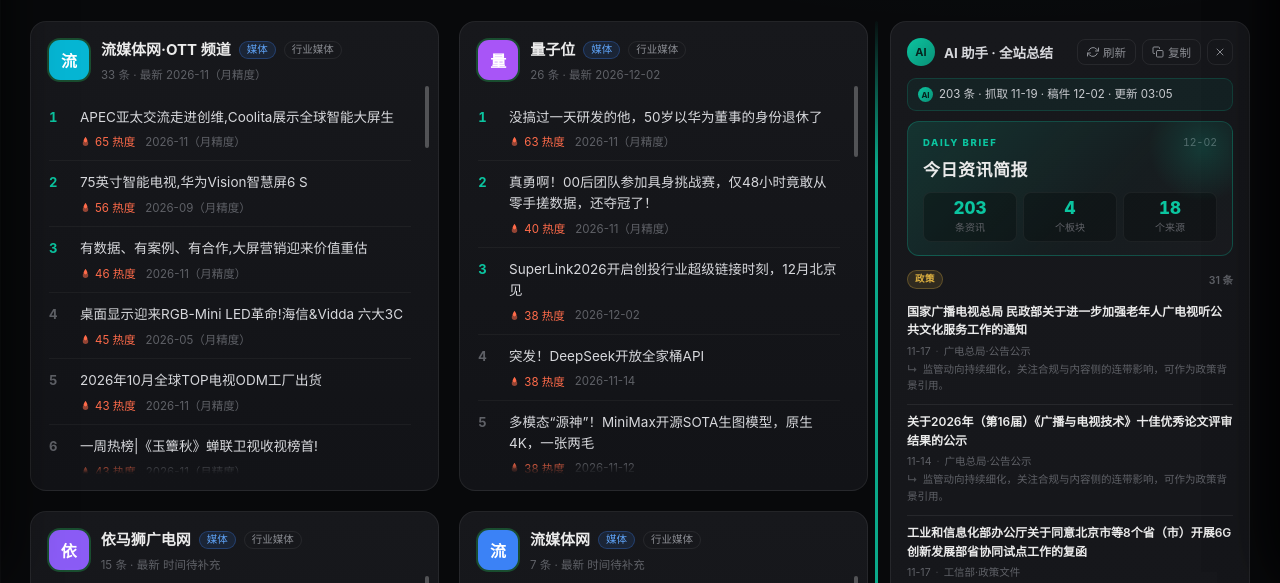
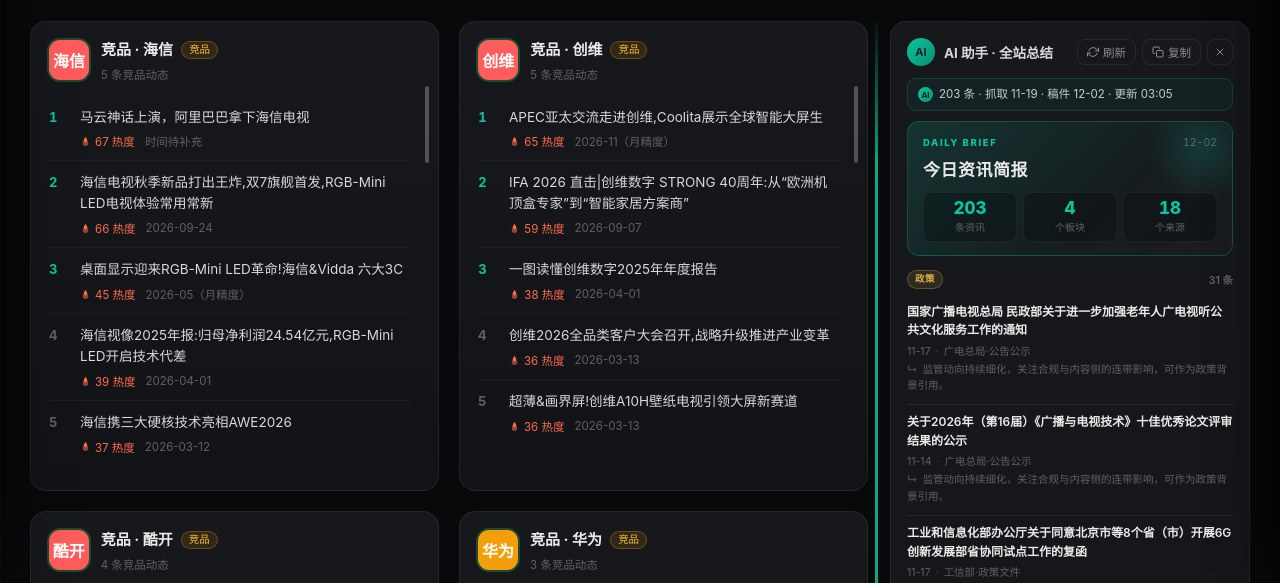
Before and after one commit to huzisada/ott-dashboard, a plain HTML site: page index.html in a window 1280 px wide. Shown: the part 198-781 px from the top of the page. Drawn offline with Linux system fonts and the light colour scheme.

Commit message:
revert: 恢复主页卡片排序为竞品→数据→热点→政策→行业媒体兜底

```diff
--- a/index.html
+++ b/index.html
@@ -1732,16 +1732,15 @@ function matchKw(item, card){
   const k = keyword.toLowerCase();
   return (item.t.toLowerCase().includes(k)) || card.name.toLowerCase().includes(k) || card.cat.toLowerCase().includes(k);
 }
-/* 主体卡片排序：行业媒体 → 竞品动态 → 行业数据 → 热点节目 → 政策动态。
-   行业媒体放最前，组内保持 data.js 原顺序（稳定排序）。 */
+/* 主体卡片按顶部导航的分类顺序排列：竞品动态 → 行业数据 → 热点节目 → 政策动态。
+   行业媒体在导航里没有独立分类，兜底放最后。组内保持 data.js 原顺序（稳定排序）。 */
 function cardCatRank(c){
   const cat = c.cat || '';
-  if(cat==='行业媒体') return 0;                    // 媒体放最前
-  if(cat==='竞品' || cat==='厂商动态') return 1;    // 竞品动态
-  if(cat==='数据机构' || cat==='报告') return 2;     // 行业数据
-  if(cat==='热点节目' || c.agg) return 3;            // 热点节目（含全站聚合热榜卡）
-  if(cat==='政策') return 4;                         // 政策动态
-  return 5;                                          // 其他兜底置后
+  if(cat==='竞品' || cat==='厂商动态') return 0;   // 竞品动态
+  if(cat==='数据机构' || cat==='报告') return 1;    // 行业数据
+  if(cat==='热点节目' || c.agg) return 2;           // 热点节目（含全站聚合热榜卡）
+  if(cat==='政策') return 3;                        // 政策动态
+  return 4;                                         // 行业媒体等 → 兜底置后
 }
 
 function render(){
@@ -1764,7 +1763,7 @@ function render(){
   else base = DATA;
   let cards = base.filter(matchNav).map(c=>({...c, items:c.items.filter(it=>matchKw(it,c))}))
                    .filter(c=>c.items.length>0);
-  // 分类排序：行业媒体 → 竞品动态 → 行业数据 → 热点节目 → 政策动态
+  // 按顶部导航的分类顺序展示：竞品动态 → 行业数据 → 热点节目 → 政策动态 → 行业媒体
   cards.sort((a,b)=> cardCatRank(a) - cardCatRank(b));
 
   if(cards.length===0){
```
